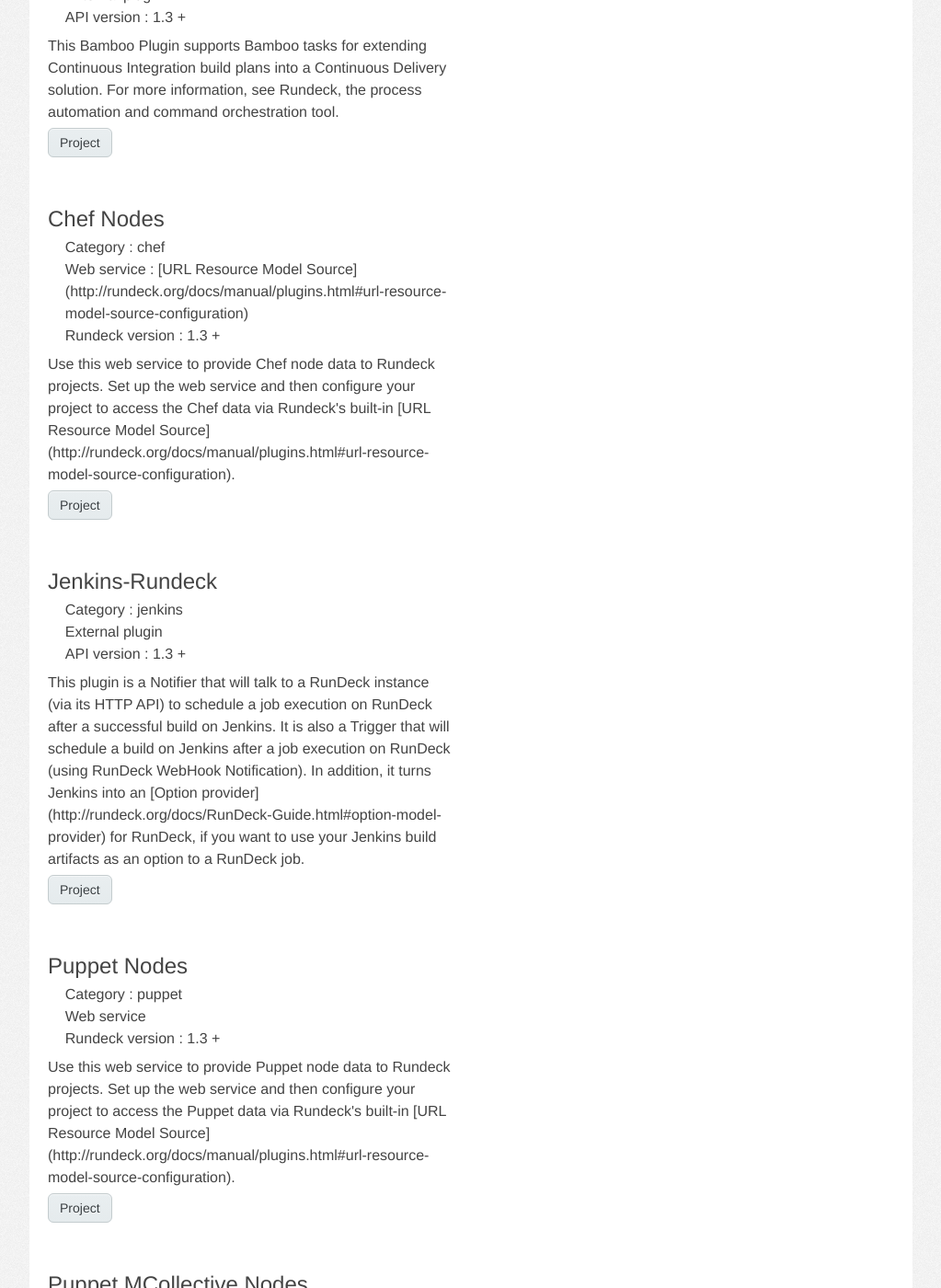
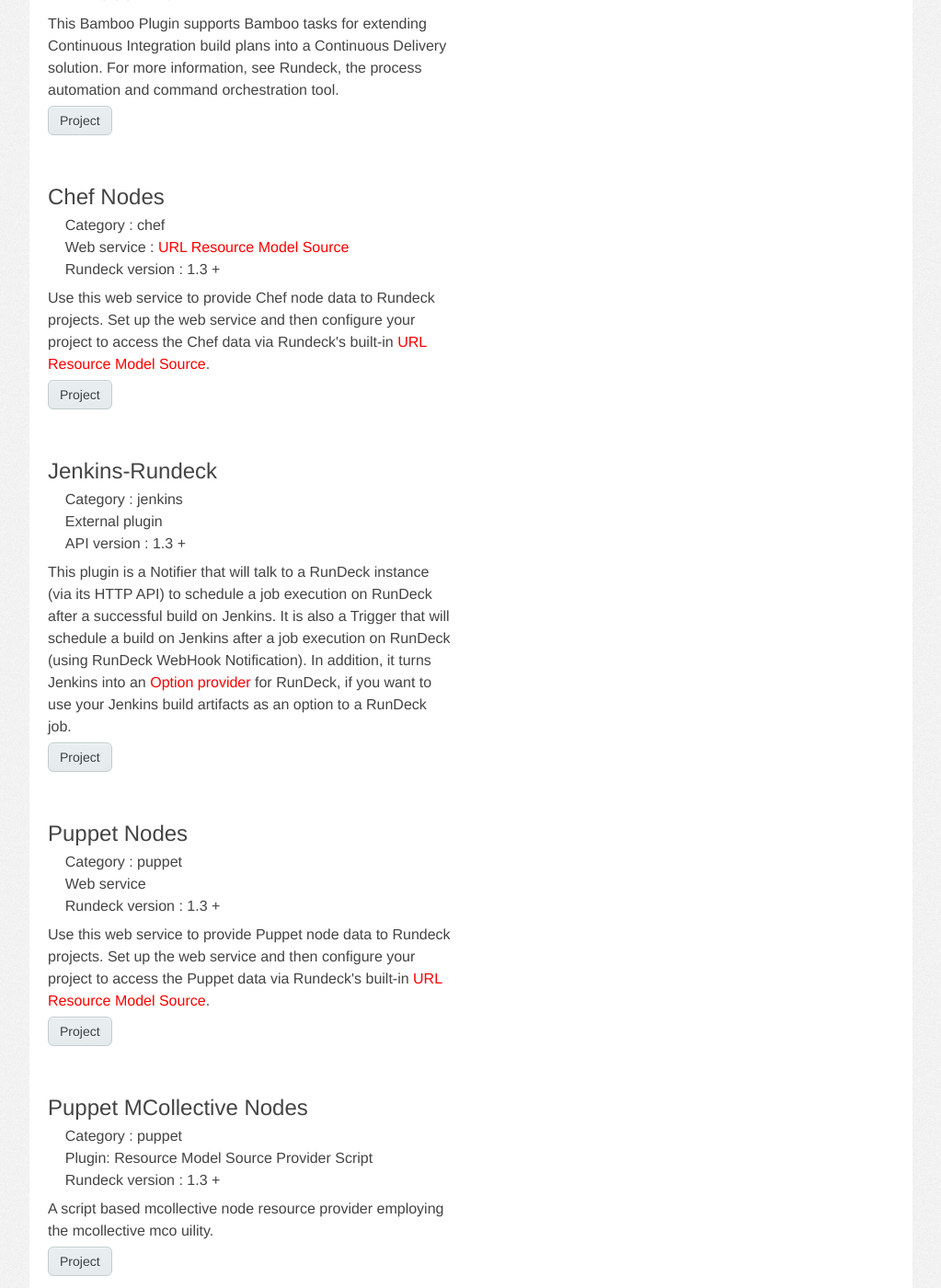
Before and after one commit to rundeck/rundeck-ghpages, a Jekyll site: the page built from plugins.html, in a window 1280 px wide and 1400 px high, scrolled down 651 px. Shown: the whole window at 92% size, without its empty margins (128-1151 px from the left). Built offline with Jekyll 4.4.1, drawn with Linux system fonts in a browser that asks for light colours; nearby versions of some CDN libraries; some of the changed lines change nothing that is shown; some of the changed text lies outside the part shown.

Commit message:
fixed url link formatting

```diff
--- a/plugins.html
+++ b/plugins.html
@@ -12,6 +12,11 @@
       <p>
         This is a directory describing plugins that either extend Rundeck or plugins or services
         that allow other tools to integrate with Rundeck.
+        <b>Need a plugin?</b>
+        Please <a href="http://groups.google.com/group/rundeck-discuss">write to us</a>
+        about any plugin you wish was here.
+        Interested in your own plugin appearing here?  Take a look at the Publishing Plugins Guide.
+          </p>
       </p>
     </div>
 
@@ -31,7 +36,7 @@
             </li>
             <li>
               <span>Provides :</span>
-              [Resource Model Source](http://rundeck.org/docs/manual/plugins.html#resource-model-source-plugins)
+              <a href="http://rundeck.org/docs/manual/plugins.html#resource-model-source-plugins">Resource Model Source</a>
             </li>
             <li>
               Latest : <strong>1.0.0.M5</strong>
@@ -88,7 +93,7 @@
             </li>
             <li>
               <span>Web service :</span>
-              [URL Resource Model Source](http://rundeck.org/docs/manual/plugins.html#url-resource-model-source-configuration)
+              <a href="http://rundeck.org/docs/manual/plugins.html#url-resource-model-source-configuration">URL Resource Model Source</a>
             </li>
             <li>
               Rundeck version : 1.3 +
@@ -97,7 +102,8 @@
         </header>
         <div class="desc">
           <p>Use this web service to provide Chef node data to Rundeck projects. Set up the web service and then
-           configure your project to access the Chef data via Rundeck's built-in  [URL Resource Model Source](http://rundeck.org/docs/manual/plugins.html#url-resource-model-source-configuration).
+           configure your project to access the Chef data via Rundeck's built-in
+            <a href="http://rundeck.org/docs/manual/plugins.html#url-resource-model-source-configuration">URL Resource Model Source</a>.
           </p>
         </div>
         <p class="buttons">
@@ -122,7 +128,7 @@
           </ul>
         </header>
         <div class="desc">
-          <p>This plugin is a Notifier that will talk to a RunDeck instance (via its HTTP API) to schedule a job execution on RunDeck after a successful build on Jenkins. It is also a Trigger that will schedule a build on Jenkins after a job execution on RunDeck (using RunDeck WebHook Notification). In addition, it turns Jenkins into an [Option provider](http://rundeck.org/docs/RunDeck-Guide.html#option-model-provider) for RunDeck, if you want to use your Jenkins build artifacts as an option to a RunDeck job.
+          <p>This plugin is a Notifier that will talk to a RunDeck instance (via its HTTP API) to schedule a job execution on RunDeck after a successful build on Jenkins. It is also a Trigger that will schedule a build on Jenkins after a job execution on RunDeck (using RunDeck WebHook Notification). In addition, it turns Jenkins into an <a href="http://rundeck.org/docs/RunDeck-Guide.html#option-model-provider">Option provider</a> for RunDeck, if you want to use your Jenkins build artifacts as an option to a RunDeck job.
           </p>
         </div>
         <p class="buttons">
@@ -148,7 +154,7 @@
         </header>
         <div class="desc">
           <p>Use this web service to provide Puppet node data to Rundeck projects. Set up the web service and then
-           configure your project to access the Puppet data via Rundeck's built-in  [URL Resource Model Source](http://rundeck.org/docs/manual/plugins.html#url-resource-model-source-configuration).
+           configure your project to access the Puppet data via Rundeck's built-in <a href="http://rundeck.org/docs/manual/plugins.html#url-resource-model-source-configuration">URL Resource Model Source</a>.
           </p>
         </div>
         <p class="buttons">
```
